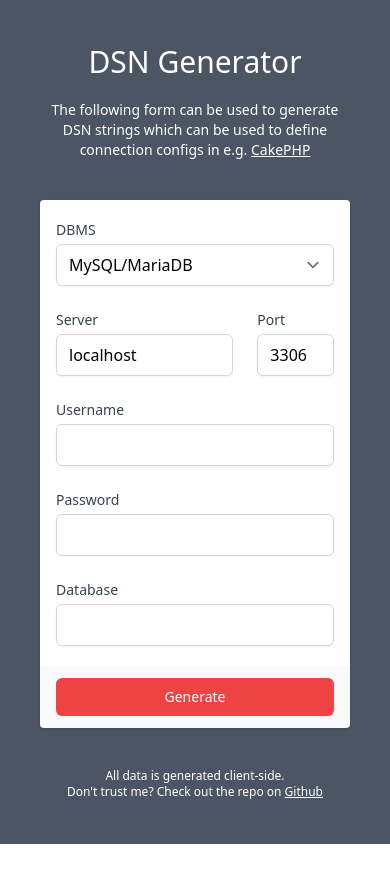
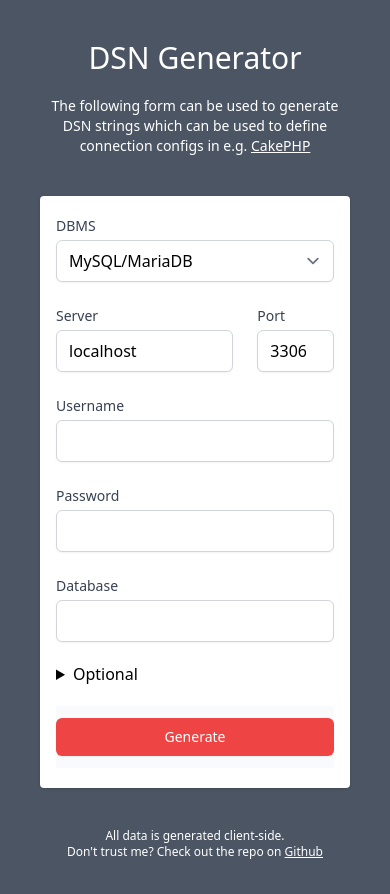
Before and after one commit to LordSimal/cakephp-dsn-generator, a Next.js app: page / in a window 390 px wide. Shown: the top 894 px of the page. Before the commit the page ends 844 px from the top, so only its background shows below. Built offline with nearby package versions, Linux system fonts and the light colour scheme.

Commit message:
add optional area for timezone and postgres schema

```diff
--- a/components/Copy.tsx
+++ b/components/Copy.tsx
@@ -16,7 +16,7 @@ export default function Copy({text, disabled, label = 'Copy'}:{text: string, dis
     });
   }
     return (
-      <div className={`${s.field} px-6 relative`}>
+      <div className={`${s.field} relative`}>
         <div className="text-ellipsis text-xl text-center p-2 mb-5 rounded border border-green-500">{text}</div>
         <Conditional showWhen={!disabled}>
           <button
--- a/components/Form.tsx
+++ b/components/Form.tsx
@@ -5,6 +5,7 @@ import Conditional from "@/components/Conditional";
 import Copy from "@/components/Copy";
 import FormInput from "@/components/FormInput";
 import FormSelect from "@/components/FormSelect";
+import Optional from "@/components/Optional";
 
 export default function Form() {
 
@@ -12,6 +13,7 @@ export default function Form() {
     const [dsnString, setDsnString] = useState('');
     const [showPort, setShowPort] = useState(true);
     const [showUserPass, setShowUserPass] = useState(true);
+    const [isPostgres, setIsPostgres] = useState(false);
 
     const onDbmsSelect = (e: any) => {
         let value = e.target.value;
@@ -19,14 +21,22 @@ export default function Form() {
             setShowUserPass(false);
             setPort(null);
             setShowPort(false);
+            setIsPostgres(false);
         } else if(value === 'mysql') {
             setShowUserPass(true);
             setPort(3306);
             setShowPort(true);
+            setIsPostgres(false);
         } else if(value === 'postgres') {
             setShowUserPass(true);
             setPort(5432);
             setShowPort(true);
+            setIsPostgres(true);
+        } else if(value === 'sqlserver') {
+            setShowUserPass(true);
+            setPort(1433);
+            setShowPort(true);
+            setIsPostgres(false);
         }
         setDsnString('');
     }
@@ -34,6 +44,7 @@ export default function Form() {
     const onSubmitFunc = (e: any) => {
         e.preventDefault()
 
+        let params = [];
         const data = {
             dbms: e.target.dbms.value,
             server: e.target.server.value,
@@ -41,36 +52,45 @@ export default function Form() {
             username: undefined,
             password: undefined,
             database: e.target.database.value,
+            schema: undefined,
+            timezone: undefined
         };
 
         if (showPort) {
             data.port = e.target.port.value;
         }
-
         if (showUserPass) {
             data.username = e.target.username.value;
             data.password = e.target.password.value;
         }
+        if (e.target.schema?.value) {
+            params.push('schema=' + e.target.schema.value);
+        }
+        if (e.target.timezone?.value) {
+            params.push('timezone=' + e.target.timezone.value);
+        }
 
-        // Should result in something like
-        // mysql://user:pass@localhost:3306/database?encoding=utf8&timezone=UTC&cacheMetadata=true
         let result = `${data.dbms}://`;
         if (data.username && data.password) {
             result += `${data.username}:${data.password}@`;
         }
         result += `${data.server}`;
+
         if (data.port) {
             result += `:${data.port}`;
         }
         result += `/${data.database}`;
+
+        if (params.length) {
+            result += `?` + params.join('&');
+        }
 
         setDsnString(result);
     }
 
     return (
         <form action="/" method="post" onSubmit={onSubmitFunc}>
-            <div className="overflow-hidden shadow rounded">
-                <div className="bg-white px-4 py-5 sm:p-6">
+            <div className="overflow-hidden bg-white px-4 py-5 sm:p-6 shadow rounded">
                 <div className="grid grid-cols-6 gap-6">
 
                     <FormSelect name="dbms"
@@ -79,7 +99,8 @@ export default function Form() {
                                 options={{
                                     'mysql': 'MySQL/MariaDB',
                                     'postgres': 'PostgreSQL',
-                                        'sqlite': 'SQLite'
+                                    'sqlite': 'SQLite',
+                                    'sqlserver': 'MS SQL/SQL Server'
                                 }}
                                 onChange={onDbmsSelect}
                     />
@@ -97,13 +118,14 @@ export default function Form() {
                     <FormInput type="text" name="database" className="col-span-6" label="Database" required={true}/>
 
                 </div>
-                </div>
+
+                <Optional isPostgres={isPostgres}/>
 
                 <Conditional showWhen={dsnString !== ''}>
                     <Copy text={dsnString}></Copy>
                 </Conditional>
 
-                <div className="bg-gray-50 px-4 py-3 text-center sm:px-6">
+                <div className="bg-gray-50 py-3 text-center">
                     <button
                       type="submit"
                       className="w-full rounded-md border border-transparent bg-red-500 py-2 px-4 text-sm font-medium text-white shadow-sm hover:bg-red-700 focus:outline-none focus:ring-2 focus:ring-red-500 focus:ring-offset-2"
--- /dev/null
+++ b/components/Optional.tsx
@@ -0,0 +1,19 @@
+import Conditional from "@/components/Conditional";
+import FormInput from "@/components/FormInput";
+
+export default function Optional({isPostgres}:{isPostgres: boolean})  {
+  return (
+    <details className="my-5">
+      <summary className="bg-inherit text-md cursor-pointer">Optional</summary>
+      <div className="bg-white text-sm font-light grid grid-cols-6 gap-6 mt-3">
+
+        <Conditional showWhen={isPostgres}>
+          <FormInput type="text" name="schema" className="col-span-6" label="Schema"/>
+        </Conditional>
+
+        <FormInput type="text" name="timezone" className="col-span-6" label="Timezone"/>
+
+      </div>
+    </details>
+  )
+}
```
Lines whose indentation alone changed are shown as unchanged.
